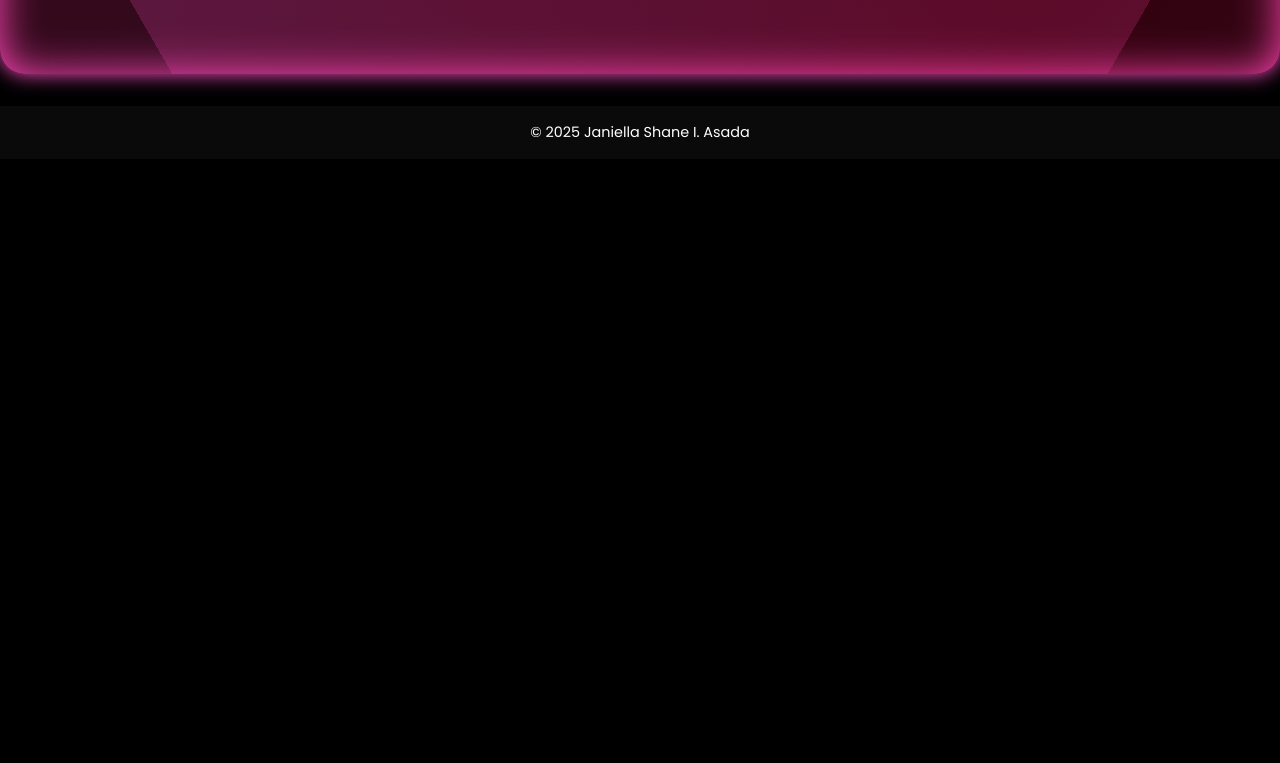
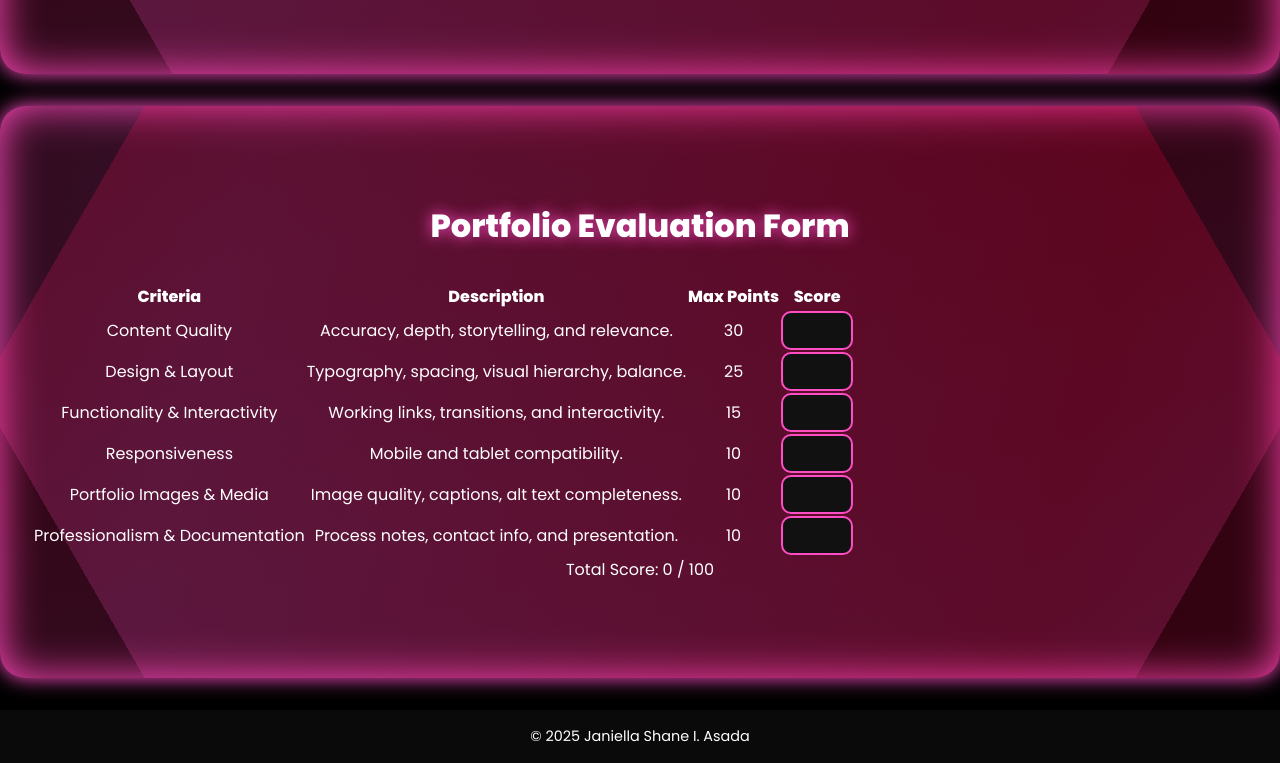
Before and after one commit to lalala080/PORTFOLIO-, a plain HTML site: page index.html in a window 1280 px wide. Shown: the part 3287-4050 px from the top of the page. Before the commit the page ends 3446 px from the top, so only its background shows below. Drawn offline with Linux system fonts and the light colour scheme; animation ran at ten frames a second.

Commit message:
Update index.html

```diff
--- a/index.html
+++ b/index.html
@@ -131,6 +131,70 @@
     </div>
   </section>
 
+<section class="eval-section">
+  <h2 class="eval-title">Portfolio Evaluation Form</h2>
+
+  <table class="eval-table">
+    <thead>
+      <tr>
+        <th>Criteria</th>
+        <th>Description</th>
+        <th>Max Points</th>
+        <th>Score</th>
+      </tr>
+    </thead>
+
+    <tbody>
+      <tr>
+        <td>Content Quality</td>
+        <td>Accuracy, depth, storytelling, and relevance.</td>
+        <td class="fixed">30</td>
+        <td><input type="number" class="score" max="30" min="0"></td>
+      </tr>
+
+      <tr>
+        <td>Design & Layout</td>
+        <td>Typography, spacing, visual hierarchy, balance.</td>
+        <td class="fixed">25</td>
+        <td><input type="number" class="score" max="25" min="0"></td>
+      </tr>
+
+      <tr>
+        <td>Functionality & Interactivity</td>
+        <td>Working links, transitions, and interactivity.</td>
+        <td class="fixed">15</td>
+        <td><input type="number" class="score" max="15" min="0"></td>
+      </tr>
+
+      <tr>
+        <td>Responsiveness</td>
+        <td>Mobile and tablet compatibility.</td>
+        <td class="fixed">10</td>
+        <td><input type="number" class="score" max="10" min="0"></td>
+      </tr>
+
+      <tr>
+        <td>Portfolio Images & Media</td>
+        <td>Image quality, captions, alt text completeness.</td>
+        <td class="fixed">10</td>
+        <td><input type="number" class="score" max="10" min="0"></td>
+      </tr>
+
+      <tr>
+        <td>Professionalism & Documentation</td>
+        <td>Process notes, contact info, and presentation.</td>
+        <td class="fixed">10</td>
+        <td><input type="number" class="score" max="10" min="0"></td>
+      </tr>
+    </tbody>
+  </table>
+
+  <div class="eval-total">
+    Total Score: <span id="totalScore">0</span> / 100
+  </div>
+</section>
+
+
   <footer>
     <p>© 2025 Janiella Shane I. Asada </p>
   </footer>
```
